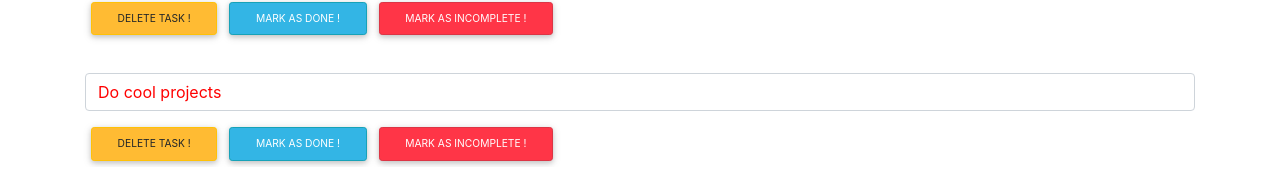
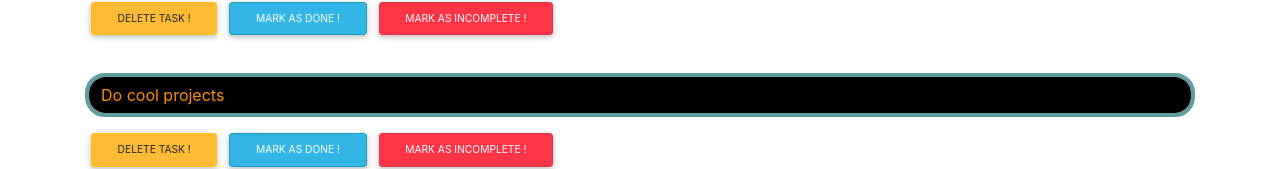
Before and after one commit to abhisheksaxena1998/reactToDoApplication, a React (Create React App) app: page / in a window 1280 px wide. Shown: the part 665-834 px from the top of the page. Built offline with nearby package versions, Linux system fonts and the light colour scheme.

Commit message:
added css to input

```diff
--- a/src/components/itemList.css
+++ b/src/components/itemList.css
@@ -40,10 +40,10 @@
   padding: 0.375rem 0.75rem;
   font-size: 1rem;
   line-height: 1.5;
-  color: red;
-  background-color: #fff;
+  color: darkorange;
+  background-color: black;
   background-clip: padding-box;
-  border: 1px solid #ced4da;
-  border-radius: 0.25rem;
-  transition: border-color 0.15s ease-in-out, box-shadow 0.15s ease-in-out;
+  border: 4px solid cadetblue;
+  border-radius: 1.25rem;
+  transition: border-color 1.15s ease-in-out, box-shadow 1.15s ease-in-out;
 }
```
